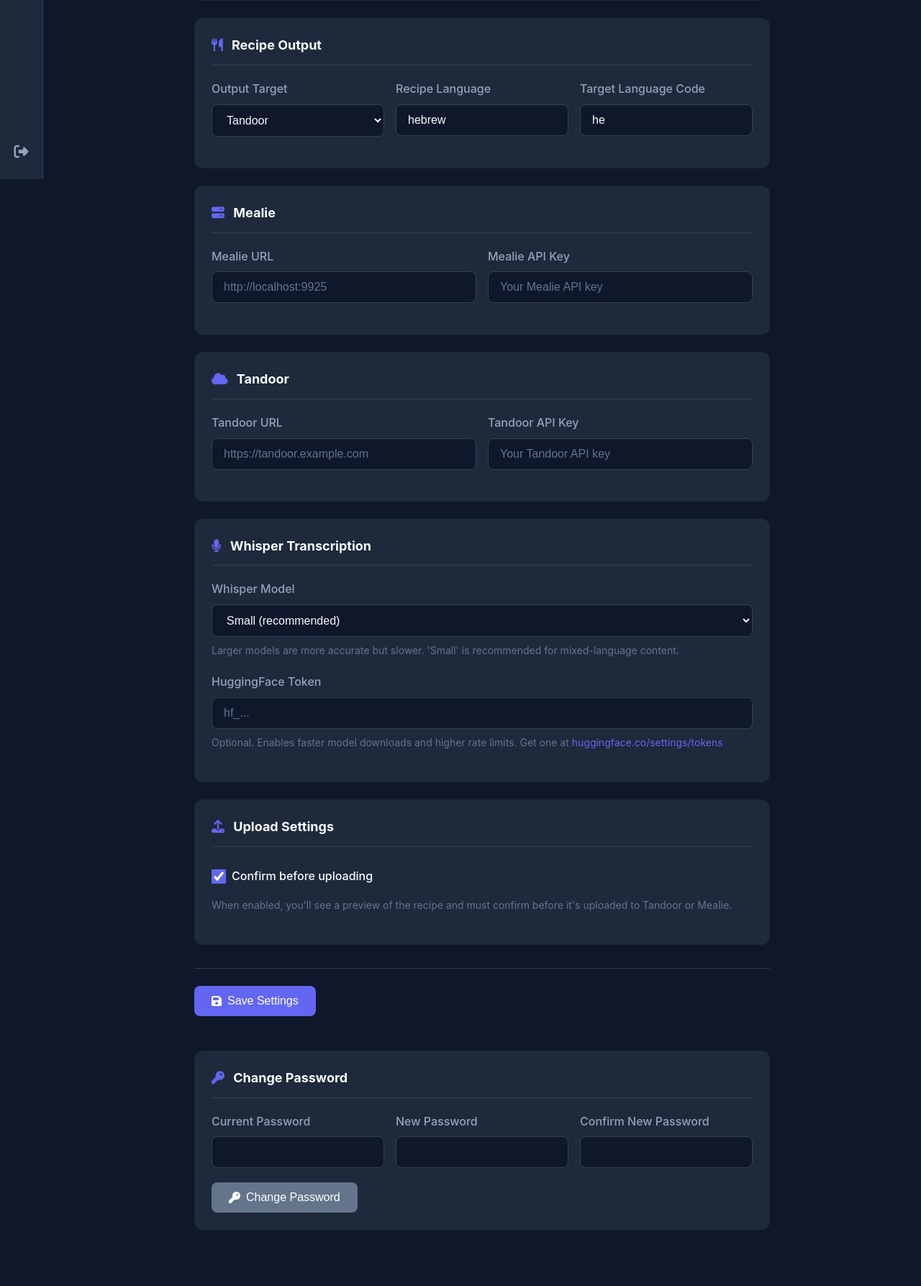
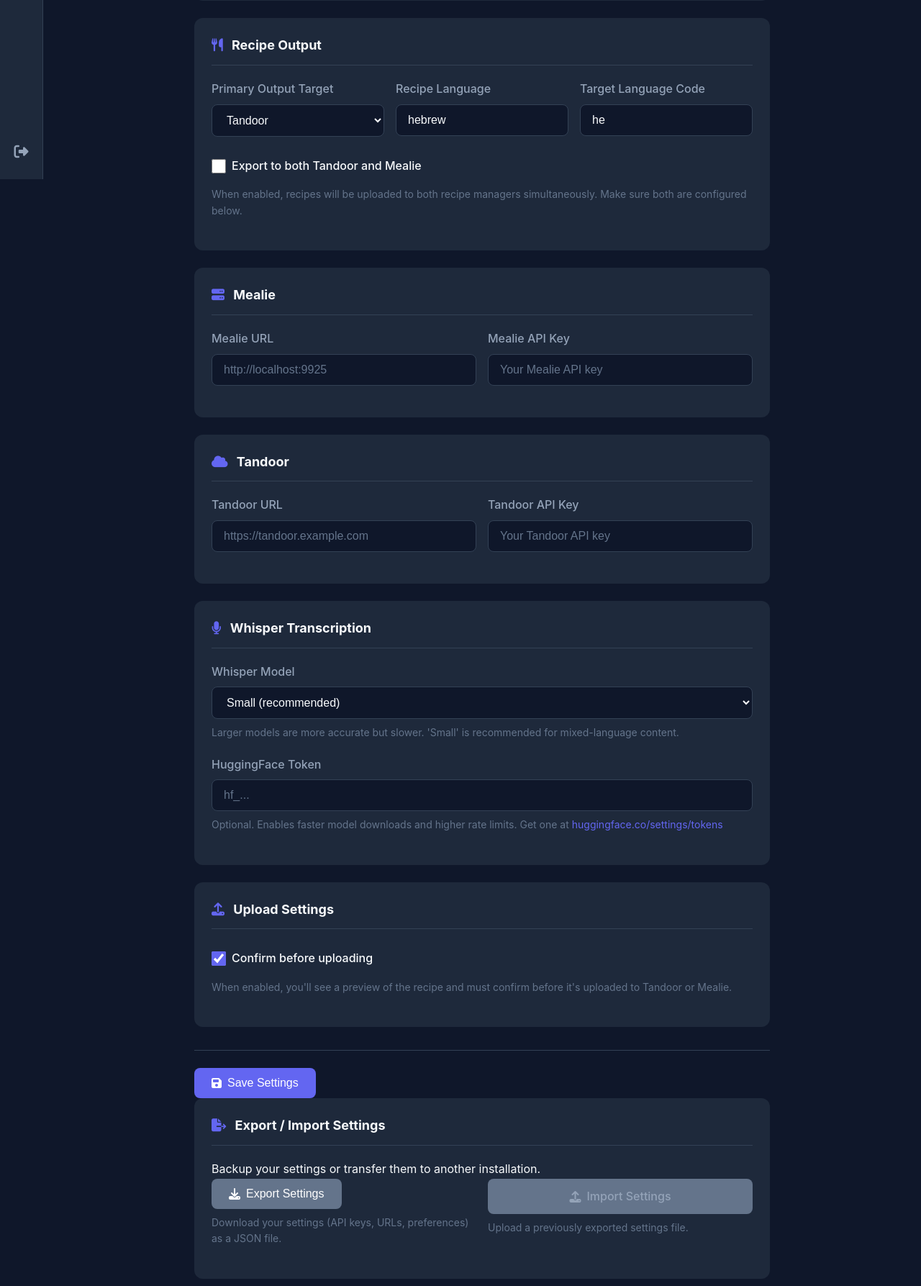
Before and after one commit to pickeld/social_recipes, a Flask app: page /settings in a window 1280 px wide. Shown: the part 551-2338 px from the top of the page at 72% size. Before the commit the page ends 2260 px from the top, so only its background shows below. Run offline with Flask 3, Linux system fonts and the light colour scheme; the visitor is signed in with stand-in values (Sample User, id 1); data comes from the database, SQL or seed files in the repository; some libraries are stand-ins or nearby versions.

Commit message:
feat: Add export/import settings functionality and option to export to both Tandoor and Mealie

```diff
--- a/config.py
+++ b/config.py
@@ -26,6 +26,7 @@ DEFAULT_CONFIG = {
     "tandoor_host": "",
     "target_language": "he",
     "output_target": "tandoor",
+    "export_to_both": "false",
     "whisper_model": "small",
     "confirm_before_upload": "true",
     "hf_token": ""
@@ -128,6 +129,11 @@ class Config:
         return self._get('output_target', DEFAULT_CONFIG['output_target'])
 
     @property
+    def EXPORT_TO_BOTH(self) -> bool:
+        value = self._get('export_to_both', DEFAULT_CONFIG['export_to_both'])
+        return value.lower() in ('true', '1', 'yes', 'on')
+
+    @property
     def WHISPER_MODEL(self) -> str:
         return self._get('whisper_model', DEFAULT_CONFIG['whisper_model'])
 
--- a/ui/app.py
+++ b/ui/app.py
@@ -10,7 +10,7 @@ import base64
 import secrets
 import threading
 import json
-from datetime import timedelta
+from datetime import datetime, timedelta
 from functools import wraps
 
 from dotenv import load_dotenv
@@ -242,6 +242,7 @@ def settings():
         config['tandoor_host'] = request.form.get('tandoor_host', '')
         config['target_language'] = request.form.get('target_language', 'he')
         config['output_target'] = request.form.get('output_target', 'tandoor')
+        config['export_to_both'] = 'true' if request.form.get('export_to_both') else 'false'
         config['whisper_model'] = request.form.get('whisper_model', 'small')
         config['hf_token'] = request.form.get('hf_token', '')
         # Checkbox: present in form data only when checked
@@ -425,6 +426,63 @@ def reupload_recipe(history_id):
         })
     except Exception as e:
         return jsonify({'error': str(e)}), 500
+
+
+# ===== Settings Export/Import API Endpoints =====
+
+@app.route('/api/settings/export', methods=['GET'])
+@api_login_required
+def export_settings():
+    """Export all settings as JSON for backup/transfer."""
+    config = load_config()
+
+    # Create export data with metadata
+    export_data = {
+        'version': '1.0',
+        'exported_at': datetime.now().isoformat(),
+        'settings': config
+    }
+
+    return jsonify(export_data)
+
+
+@app.route('/api/settings/import', methods=['POST'])
+@api_login_required
+def import_settings():
+    """Import settings from a JSON backup file."""
+    from config import DEFAULT_CONFIG
+
+    data = request.get_json()
+    if not data:
+        return jsonify({'error': 'No data provided'}), 400
+
+    # Handle both direct settings and wrapped format
+    if 'settings' in data:
+        settings = data['settings']
+    else:
+        settings = data
+
+    # Validate that we have a dictionary
+    if not isinstance(settings, dict):
+        return jsonify({'error': 'Invalid settings format'}), 400
+
+    # Only import known configuration keys
+    valid_keys = set(DEFAULT_CONFIG.keys())
+    filtered_settings = {k: v for k, v in settings.items() if k in valid_keys}
+
+    if not filtered_settings:
+        return jsonify({'error': 'No valid settings found in import data'}), 400
+
+    # Save the imported settings
+    current_config = load_config()
+    current_config.update(filtered_settings)
+    save_config(current_config)
+
+    return jsonify({
+        'status': 'success',
+        'message': f'Imported {len(filtered_settings)} settings',
+        'imported_keys': list(filtered_settings.keys())
+    })
 
 
 # ===== Legacy API (kept for backward compatibility) =====
@@ -686,23 +744,59 @@ def process_video_job(job_id, jm):
         if jm.is_cancelled(job_id):
             return
 
-        if config.OUTPUT_TARGET == 'tandoor':
-            from tandoor import Tandoor
-            tandoor = Tandoor()
-            result = tandoor.create_recipe(recipe_data)
-            if image_path and result.get("id"):
-                tandoor.upload_image(result["id"], image_path)
-        elif config.OUTPUT_TARGET == 'mealie':
-            from mealie import Mealie
-            mealie = Mealie()
-            result = mealie.create_recipe(recipe_data)
-            recipe_slug = result.get("slug") or result.get("id")
-            if image_path and recipe_slug:
-                mealie.upload_image(recipe_slug, image_path)
+        # Determine upload targets
+        upload_targets = []
+        if config.EXPORT_TO_BOTH:
+            # Export to both Tandoor and Mealie
+            upload_targets = ['tandoor', 'mealie']
+            jm.update_progress(job_id, 'upload', 'Uploading to Tandoor and Mealie...', 95)
+        else:
+            # Export to single target
+            upload_targets = [config.OUTPUT_TARGET]
 
-        # Complete the job
-        jm.complete_job(job_id, recipe_data, image_path, config.OUTPUT_TARGET)
-        jm.update_progress(job_id, 'complete', 'Recipe uploaded successfully!', 100)
+        upload_results = []
+
+        for target in upload_targets:
+            try:
+                if target == 'tandoor':
+                    from tandoor import Tandoor
+                    tandoor = Tandoor()
+                    result = tandoor.create_recipe(recipe_data)
+                    if image_path and result.get("id"):
+                        tandoor.upload_image(result["id"], image_path)
+                    upload_results.append(('tandoor', True, None))
+                elif target == 'mealie':
+                    from mealie import Mealie
+                    mealie = Mealie()
+                    result = mealie.create_recipe(recipe_data)
+                    recipe_slug = result.get("slug") or result.get("id")
+                    if image_path and recipe_slug:
+                        mealie.upload_image(recipe_slug, image_path)
+                    upload_results.append(('mealie', True, None))
+            except Exception as upload_error:
+                upload_results.append((target, False, str(upload_error)))
+
+        # Determine final output target for history
+        final_target = ', '.join(upload_targets) if config.EXPORT_TO_BOTH else config.OUTPUT_TARGET
+
+        # Check if any uploads failed
+        failed_uploads = [r for r in upload_results if not r[1]]
+        if failed_uploads and len(failed_uploads) == len(upload_targets):
+            # All uploads failed
+            error_msgs = '; '.join([f"{r[0]}: {r[2]}" for r in failed_uploads])
+            jm.fail_job(job_id, f'All uploads failed: {error_msgs}')
+            return
+        elif failed_uploads:
+            # Some uploads succeeded, some failed
+            success_targets = [r[0] for r in upload_results if r[1]]
+            failed_msgs = '; '.join([f"{r[0]}: {r[2]}" for r in failed_uploads])
+            jm.complete_job(job_id, recipe_data, image_path, ', '.join(success_targets))
+            jm.update_progress(job_id, 'complete',
+                f'Recipe uploaded to {", ".join(success_targets)}. Failed: {failed_msgs}', 100)
+        else:
+            # All uploads succeeded
+            jm.complete_job(job_id, recipe_data, image_path, final_target)
+            jm.update_progress(job_id, 'complete', f'Recipe uploaded successfully to {final_target}!', 100)
 
     except Exception as e:
         jm.fail_job(job_id, f'Error: {str(e)}')
--- a/ui/templates/settings.html
+++ b/ui/templates/settings.html
@@ -55,7 +55,7 @@
 
             <div class="form-row">
                 <div class="form-group">
-                    <label for="output_target">Output Target</label>
+                    <label for="output_target">Primary Output Target</label>
                     <select id="output_target" name="output_target" class="form-select">
                         <option value="tandoor" {% if config.output_target == 'tandoor' %}selected{% endif %}>Tandoor</option>
                         <option value="mealie" {% if config.output_target == 'mealie' %}selected{% endif %}>Mealie</option>
@@ -71,6 +71,15 @@
                     <input type="text" id="target_language" name="target_language"
                            value="{{ config.target_language }}" placeholder="he">
                 </div>
+            </div>
+
+            <div class="form-group">
+                <label class="checkbox-label">
+                    <input type="checkbox" id="export_to_both" name="export_to_both"
+                           {% if config.export_to_both == 'true' %}checked{% endif %}>
+                    <span class="checkbox-text">Export to both Tandoor and Mealie</span>
+                </label>
+                <small class="form-hint">When enabled, recipes will be uploaded to both recipe managers simultaneously. Make sure both are configured below.</small>
             </div>
         </div>
 
@@ -156,6 +165,30 @@
         </div>
     </form>
 
+    <!-- Export/Import Settings Section -->
+    <div class="settings-section">
+        <h2><i class="fas fa-file-export"></i> Export / Import Settings</h2>
+        <p class="section-description">Backup your settings or transfer them to another installation.</p>
+
+        <div class="form-row">
+            <div class="form-group">
+                <button type="button" class="btn btn-secondary" id="export-settings-btn">
+                    <i class="fas fa-download"></i>
+                    Export Settings
+                </button>
+                <small class="form-hint">Download your settings (API keys, URLs, preferences) as a JSON file.</small>
+            </div>
+            <div class="form-group">
+                <label for="import-settings-file" class="btn btn-secondary">
+                    <i class="fas fa-upload"></i>
+                    Import Settings
+                </label>
+                <input type="file" id="import-settings-file" accept=".json" style="display: none;">
+                <small class="form-hint">Upload a previously exported settings file.</small>
+            </div>
+        </div>
+    </div>
+
     <!-- Change Password Section -->
     <div class="settings-section password-section">
         <h2><i class="fas fa-key"></i> Change Password</h2>
@@ -183,4 +216,62 @@
         </form>
     </div>
 </div>
+
+<script>
+// Export settings functionality
+document.getElementById('export-settings-btn').addEventListener('click', async function() {
+    try {
+        const response = await fetch('/api/settings/export');
+        if (!response.ok) {
+            throw new Error('Failed to export settings');
+        }
+        const data = await response.json();
+
+        // Create a blob and download it
+        const blob = new Blob([JSON.stringify(data, null, 2)], { type: 'application/json' });
+        const url = URL.createObjectURL(blob);
+        const a = document.createElement('a');
+        a.href = url;
+        a.download = 'social_recipes_settings.json';
+        document.body.appendChild(a);
+        a.click();
+        document.body.removeChild(a);
+        URL.revokeObjectURL(url);
+    } catch (error) {
+        alert('Error exporting settings: ' + error.message);
+    }
+});
+
+// Import settings functionality
+document.getElementById('import-settings-file').addEventListener('change', async function(e) {
+    const file = e.target.files[0];
+    if (!file) return;
+
+    try {
+        const text = await file.text();
+        const settings = JSON.parse(text);
+
+        const response = await fetch('/api/settings/import', {
+            method: 'POST',
+            headers: {
+                'Content-Type': 'application/json'
+            },
+            body: JSON.stringify(settings)
+        });
+
+        if (!response.ok) {
+            const errorData = await response.json();
+            throw new Error(errorData.error || 'Failed to import settings');
+        }
+
+        alert('Settings imported successfully! The page will now reload.');
+        window.location.reload();
+    } catch (error) {
+        alert('Error importing settings: ' + error.message);
+    }
+
+    // Reset the file input
+    e.target.value = '';
+});
+</script>
 {% endblock %}
```
